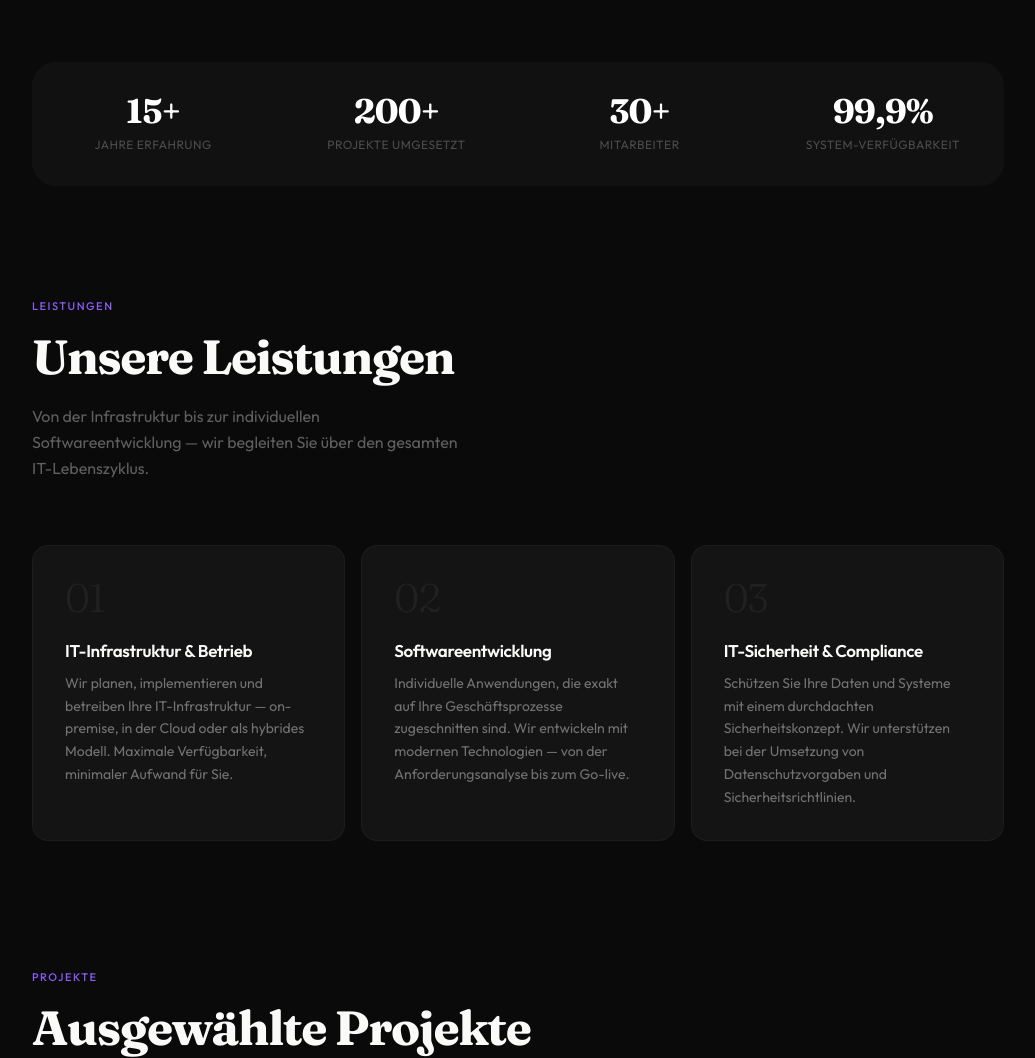
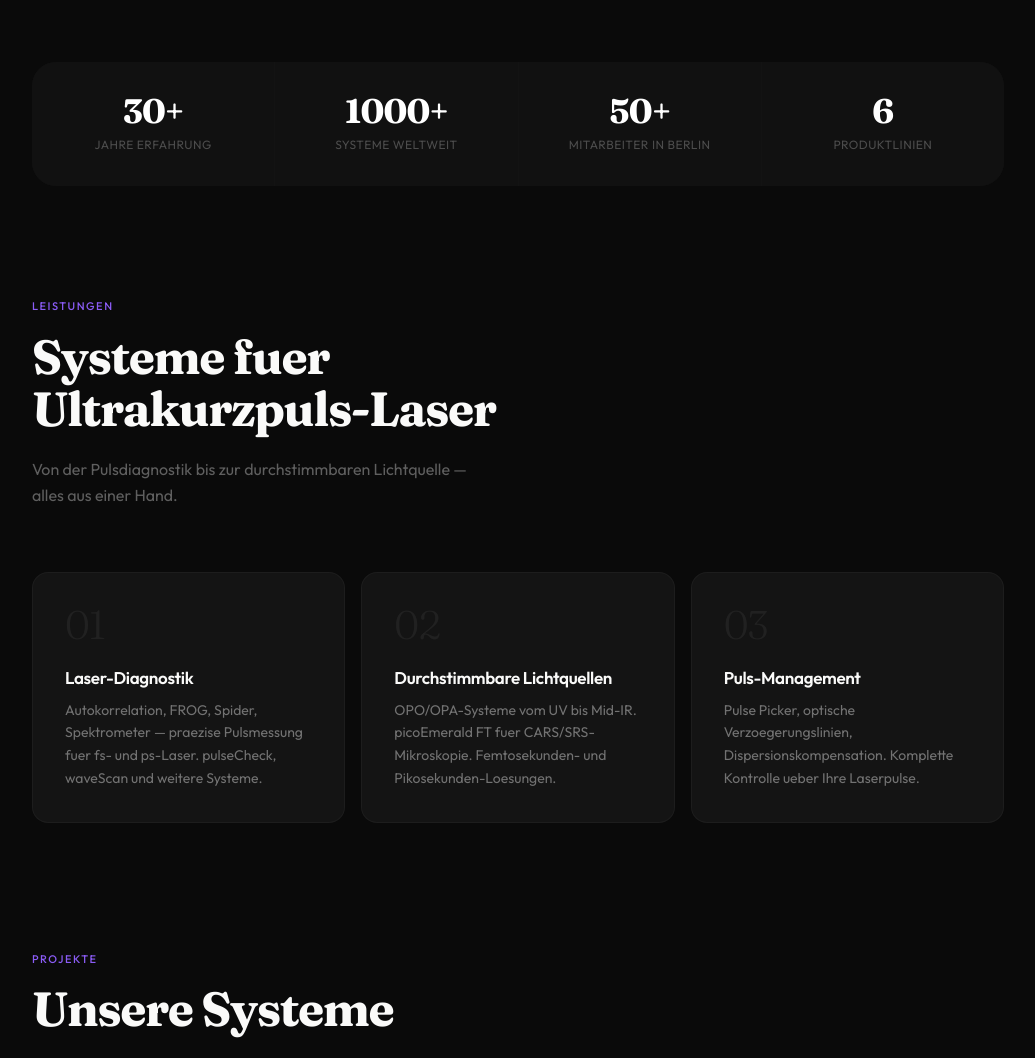
Before and after one commit to korenpollak-hue/film-labor-demos, a plain HTML site: page ape-gmbh/index.html in a window 1280 px wide. Shown: the part 960-2018 px from the top of the page, without its empty margins (122-1157 px from the left). Drawn offline with nearby package versions, Linux system fonts and the light colour scheme.

Commit message:
Fix APE: correct laser tech data, real products, real services

```diff
--- a/ape-gmbh/index.html
+++ b/ape-gmbh/index.html
@@ -4,7 +4,7 @@
 <meta charset="UTF-8">
 <meta name="viewport" content="width=device-width, initial-scale=1.0">
 <title>Ein Entwurf fuer APE GmbH</title>
-<meta name="description" content="APE GmbH — IT-Lösungen für den Mittelstand. Infrastruktur, Softwareentwicklung und IT-Sicherheit aus einer Hand.">
+<meta name="description" content="APE GmbH Berlin — Ultrafast Laser Technology. Pulsdiagnostik, OPO/OPA, durchstimmbare Lichtquellen seit 1992.">
 <script src="https://cdn.tailwindcss.com"></script>
 <link rel="preconnect" href="https://fonts.googleapis.com">
 <link rel="preconnect" href="https://fonts.gstatic.com" crossorigin>
@@ -110,7 +110,7 @@ body::after{content:'';position:fixed;inset:0;z-index:50;pointer-events:none;opa
     </h1>
 
     <p class="reveal d2 text-[18px] text-white/60 max-w-[460px] leading-relaxed mb-10 drop-shadow-[0_1px_10px_rgba(0,0,0,0.5)]">
-      APE GmbH entwickelt und betreibt maßgeschneiderte IT-Lösungen für mittelständische Unternehmen. Verlässlich, sicher und auf Wachstum ausgelegt.
+      Seit 1992 entwickelt APE in Berlin hochpraezise Diagnose- und Lichtquellensysteme fuer die Ultrakurzpuls-Laserforschung. Weltweit im Einsatz.
     </p>
 
     <div class="reveal d3 flex flex-col sm:flex-row gap-3">
@@ -128,12 +128,12 @@ body::after{content:'';position:fixed;inset:0;z-index:50;pointer-events:none;opa
 <!-- ══════ SERVICES MARQUEE ══════ -->
 <div class="border-y border-white/[0.04] py-5 mb-24 overflow-hidden">
   <div class="mq-track">
-    <span class="font-serif text-[44px] md:text-[56px] font-light tracking-tight text-white/[0.05] italic whitespace-nowrap">IT-Infrastruktur & Betrieb</span>
-    <span class="font-serif text-[44px] md:text-[56px] font-light tracking-tight text-white/[0.05] italic whitespace-nowrap">Softwareentwicklung</span>
-    <span class="font-serif text-[44px] md:text-[56px] font-light tracking-tight text-white/[0.05] italic whitespace-nowrap">IT-Sicherheit & Compliance</span>
-    <span class="font-serif text-[44px] md:text-[56px] font-light tracking-tight text-white/[0.05] italic whitespace-nowrap">IT-Infrastruktur & Betrieb</span>
-    <span class="font-serif text-[44px] md:text-[56px] font-light tracking-tight text-white/[0.05] italic whitespace-nowrap">Softwareentwicklung</span>
-    <span class="font-serif text-[44px] md:text-[56px] font-light tracking-tight text-white/[0.05] italic whitespace-nowrap">IT-Sicherheit & Compliance</span>
+    <span class="font-serif text-[44px] md:text-[56px] font-light tracking-tight text-white/[0.05] italic whitespace-nowrap">Laser-Diagnostik</span>
+    <span class="font-serif text-[44px] md:text-[56px] font-light tracking-tight text-white/[0.05] italic whitespace-nowrap">Durchstimmbare Lichtquellen</span>
+    <span class="font-serif text-[44px] md:text-[56px] font-light tracking-tight text-white/[0.05] italic whitespace-nowrap">Puls-Management</span>
+    <span class="font-serif text-[44px] md:text-[56px] font-light tracking-tight text-white/[0.05] italic whitespace-nowrap">Laser-Diagnostik</span>
+    <span class="font-serif text-[44px] md:text-[56px] font-light tracking-tight text-white/[0.05] italic whitespace-nowrap">Durchstimmbare Lichtquellen</span>
+    <span class="font-serif text-[44px] md:text-[56px] font-light tracking-tight text-white/[0.05] italic whitespace-nowrap">Puls-Management</span>
   </div>
 </div>
 
@@ -142,20 +142,20 @@ body::after{content:'';position:fixed;inset:0;z-index:50;pointer-events:none;opa
   <div class="reveal grid grid-cols-2 md:grid-cols-4 gap-px bg-white/[0.04] rounded-3xl overflow-hidden">
 
     <div class="bg-[#111] p-8 text-center hover:bg-[#151515] transition-colors duration-300">
-      <div class="font-serif text-[34px] font-bold tracking-tight text-white leading-none"><span data-count="15" data-suffix="+">0+</span></div>
+      <div class="font-serif text-[34px] font-bold tracking-tight text-white leading-none"><span data-count="30" data-suffix="+">0+</span></div>
       <div class="text-[12px] text-white/25 mt-2 tracking-[0.04em] uppercase">Jahre Erfahrung</div>
     </div>
     <div class="bg-[#111] p-8 text-center hover:bg-[#151515] transition-colors duration-300">
-      <div class="font-serif text-[34px] font-bold tracking-tight text-white leading-none"><span data-count="200" data-suffix="+">0+</span></div>
-      <div class="text-[12px] text-white/25 mt-2 tracking-[0.04em] uppercase">Projekte umgesetzt</div>
+      <div class="font-serif text-[34px] font-bold tracking-tight text-white leading-none"><span data-count="1000" data-suffix="+">0+</span></div>
+      <div class="text-[12px] text-white/25 mt-2 tracking-[0.04em] uppercase">Systeme weltweit</div>
     </div>
     <div class="bg-[#111] p-8 text-center hover:bg-[#151515] transition-colors duration-300">
-      <div class="font-serif text-[34px] font-bold tracking-tight text-white leading-none"><span data-count="30" data-suffix="+">0+</span></div>
-      <div class="text-[12px] text-white/25 mt-2 tracking-[0.04em] uppercase">Mitarbeiter</div>
+      <div class="font-serif text-[34px] font-bold tracking-tight text-white leading-none"><span data-count="50" data-suffix="+">0+</span></div>
+      <div class="text-[12px] text-white/25 mt-2 tracking-[0.04em] uppercase">Mitarbeiter in Berlin</div>
     </div>
     <div class="bg-[#111] p-8 text-center hover:bg-[#151515] transition-colors duration-300">
-      <div class="font-serif text-[34px] font-bold tracking-tight text-white leading-none"><span data-count="99" data-suffix=",9%">0,9%</span></div>
-      <div class="text-[12px] text-white/25 mt-2 tracking-[0.04em] uppercase">System-Verfügbarkeit</div>
+      <div class="font-serif text-[34px] font-bold tracking-tight text-white leading-none"><span data-count="6" data-suffix="">0</span></div>
+      <div class="text-[12px] text-white/25 mt-2 tracking-[0.04em] uppercase">Produktlinien</div>
     </div>
   </div>
 </div>
@@ -163,27 +163,27 @@ body::after{content:'';position:fixed;inset:0;z-index:50;pointer-events:none;opa
 <!-- ══════ LEISTUNGEN ══════ -->
 <section class="px-6 md:px-16 max-w-[1100px] mx-auto pb-32" id="leistungen">
   <div class="reveal text-[11px] font-medium tracking-[0.14em] uppercase text-[#8b5cf6] mb-4">Leistungen</div>
-  <h2 class="reveal d1 font-serif text-[clamp(28px,4vw,48px)] font-semibold tracking-[-0.03em] leading-[1.1] mb-5 max-w-[520px]">Unsere Leistungen</h2>
-  <p class="reveal d2 text-[16px] text-white/35 max-w-[440px] leading-relaxed mb-16">Von der Infrastruktur bis zur individuellen Softwareentwicklung — wir begleiten Sie über den gesamten IT-Lebenszyklus.</p>
+  <h2 class="reveal d1 font-serif text-[clamp(28px,4vw,48px)] font-semibold tracking-[-0.03em] leading-[1.1] mb-5 max-w-[520px]">Systeme fuer Ultrakurzpuls-Laser</h2>
+  <p class="reveal d2 text-[16px] text-white/35 max-w-[440px] leading-relaxed mb-16">Von der Pulsdiagnostik bis zur durchstimmbaren Lichtquelle — alles aus einer Hand.</p>
   <div class="grid md:grid-cols-3 gap-4">
 
     <div class="reveal delay-1 group bg-[#141414] rounded-2xl p-8 border border-white/[0.04] hover:-translate-y-1 hover:shadow-[0_16px_48px_rgba(0,0,0,0.3)] transition-all duration-500 relative overflow-hidden">
       <div class="absolute inset-0 rounded-2xl bg-gradient-to-br from-white/[0.03] to-transparent opacity-0 group-hover:opacity-100 transition-opacity pointer-events-none"></div>
       <div class="font-serif text-[40px] font-light text-white/[0.06] leading-none mb-5 tracking-tight">01</div>
-      <h3 class="text-[17px] font-semibold tracking-[-0.02em] mb-2 relative">IT-Infrastruktur & Betrieb</h3>
-      <p class="text-[14px] text-white/40 leading-relaxed relative">Wir planen, implementieren und betreiben Ihre IT-Infrastruktur — on-premise, in der Cloud oder als hybrides Modell. Maximale Verfügbarkeit, minimaler Aufwand für Sie.</p>
+      <h3 class="text-[17px] font-semibold tracking-[-0.02em] mb-2 relative">Laser-Diagnostik</h3>
+      <p class="text-[14px] text-white/40 leading-relaxed relative">Autokorrelation, FROG, Spider, Spektrometer — praezise Pulsmessung fuer fs- und ps-Laser. pulseCheck, waveScan und weitere Systeme.</p>
     </div>
     <div class="reveal delay-2 group bg-[#141414] rounded-2xl p-8 border border-white/[0.04] hover:-translate-y-1 hover:shadow-[0_16px_48px_rgba(0,0,0,0.3)] transition-all duration-500 relative overflow-hidden">
       <div class="absolute inset-0 rounded-2xl bg-gradient-to-br from-white/[0.03] to-transparent opacity-0 group-hover:opacity-100 transition-opacity pointer-events-none"></div>
       <div class="font-serif text-[40px] font-light text-white/[0.06] leading-none mb-5 tracking-tight">02</div>
-      <h3 class="text-[17px] font-semibold tracking-[-0.02em] mb-2 relative">Softwareentwicklung</h3>
-      <p class="text-[14px] text-white/40 leading-relaxed relative">Individuelle Anwendungen, die exakt auf Ihre Geschäftsprozesse zugeschnitten sind. Wir entwickeln mit modernen Technologien — von der Anforderungsanalyse bis zum Go-live.</p>
+      <h3 class="text-[17px] font-semibold tracking-[-0.02em] mb-2 relative">Durchstimmbare Lichtquellen</h3>
+      <p class="text-[14px] text-white/40 leading-relaxed relative">OPO/OPA-Systeme vom UV bis Mid-IR. picoEmerald FT fuer CARS/SRS-Mikroskopie. Femtosekunden- und Pikosekunden-Loesungen.</p>
     </div>
     <div class="reveal delay-3 group bg-[#141414] rounded-2xl p-8 border border-white/[0.04] hover:-translate-y-1 hover:shadow-[0_16px_48px_rgba(0,0,0,0.3)] transition-all duration-500 relative overflow-hidden">
       <div class="absolute inset-0 rounded-2xl bg-gradient-to-br from-white/[0.03] to-transparent opacity-0 group-hover:opacity-100 transition-opacity pointer-events-none"></div>
       <div class="font-serif text-[40px] font-light text-white/[0.06] leading-none mb-5 tracking-tight">03</div>
-      <h3 class="text-[17px] font-semibold tracking-[-0.02em] mb-2 relative">IT-Sicherheit & Compliance</h3>
-      <p class="text-[14px] text-white/40 leading-relaxed relative">Schützen Sie Ihre Daten und Systeme mit einem durchdachten Sicherheitskonzept. Wir unterstützen bei der Umsetzung von Datenschutzvorgaben und Sicherheitsrichtlinien.</p>
+      <h3 class="text-[17px] font-semibold tracking-[-0.02em] mb-2 relative">Puls-Management</h3>
+      <p class="text-[14px] text-white/40 leading-relaxed relative">Pulse Picker, optische Verzoegerungslinien, Dispersionskompensation. Komplette Kontrolle ueber Ihre Laserpulse.</p>
     </div>
   </div>
 </section>
@@ -191,25 +191,25 @@ body::after{content:'';position:fixed;inset:0;z-index:50;pointer-events:none;opa
 <!-- ══════ PROJEKTE (Echte Bilder) ══════ -->
 <section class="px-6 md:px-16 max-w-[1100px] mx-auto pb-32" id="projekte">
   <div class="reveal text-[11px] font-medium tracking-[0.14em] uppercase text-[#8b5cf6] mb-4">Projekte</div>
-  <h2 class="reveal d1 font-serif text-[clamp(28px,4vw,48px)] font-semibold tracking-[-0.03em] leading-[1.1] mb-16">Ausgewählte Projekte</h2>
+  <h2 class="reveal d1 font-serif text-[clamp(28px,4vw,48px)] font-semibold tracking-[-0.03em] leading-[1.1] mb-16">Unsere Systeme</h2>
   <div class="grid md:grid-cols-[1.3fr_0.7fr] grid-rows-[280px_280px] gap-3">
 
     <div class="clip-reveal md:row-span-2 rounded-2xl overflow-hidden relative group cursor-pointer">
-      <img src="https://www.ape-berlin.de/content/uploads/2025/06/pulseCheck_single_webbanner_v.13.png" alt="APE GmbH" loading="lazy" class="w-full h-full object-cover transition-transform duration-700 ease-[cubic-bezier(0.32,0.72,0,1)] group-hover:scale-105 brightness-[0.85] saturate-[0.9] group-hover:brightness-100 group-hover:saturate-100">
+      <img src="https://www.ape-berlin.de/content/uploads/2025/06/pulseCheck_single_webbanner_v.13.png" alt="APE System" loading="lazy" class="w-full h-full object-cover transition-transform duration-700 ease-[cubic-bezier(0.32,0.72,0,1)] group-hover:scale-105 brightness-[0.85] saturate-[0.9] group-hover:brightness-100 group-hover:saturate-100">
       <div class="absolute inset-0 bg-gradient-to-t from-black/60 to-transparent"></div>
       <div class="absolute bottom-0 left-0 right-0 p-6 translate-y-2 opacity-0 group-hover:translate-y-0 group-hover:opacity-100 transition-all duration-500">
         <span class="text-[13px] text-white/60">APE GmbH</span>
       </div>
     </div>
     <div class="clip-reveal  rounded-2xl overflow-hidden relative group cursor-pointer">
-      <img src="https://www.ape-berlin.de/content/uploads/2026/01/pE-FT_banner_v.1.png" alt="APE GmbH" loading="lazy" class="w-full h-full object-cover transition-transform duration-700 ease-[cubic-bezier(0.32,0.72,0,1)] group-hover:scale-105 brightness-[0.85] saturate-[0.9] group-hover:brightness-100 group-hover:saturate-100">
+      <img src="https://www.ape-berlin.de/content/uploads/2026/01/pE-FT_banner_v.1.png" alt="APE System" loading="lazy" class="w-full h-full object-cover transition-transform duration-700 ease-[cubic-bezier(0.32,0.72,0,1)] group-hover:scale-105 brightness-[0.85] saturate-[0.9] group-hover:brightness-100 group-hover:saturate-100">
       <div class="absolute inset-0 bg-gradient-to-t from-black/60 to-transparent"></div>
       <div class="absolute bottom-0 left-0 right-0 p-6 translate-y-2 opacity-0 group-hover:translate-y-0 group-hover:opacity-100 transition-all duration-500">
         <span class="text-[13px] text-white/60">APE GmbH</span>
       </div>
     </div>
     <div class="clip-reveal  rounded-2xl overflow-hidden relative group cursor-pointer">
-      <img src="https://www.ape-berlin.de/content/uploads/2026/01/NX_banner_v.1.png" alt="APE GmbH" loading="lazy" class="w-full h-full object-cover transition-transform duration-700 ease-[cubic-bezier(0.32,0.72,0,1)] group-hover:scale-105 brightness-[0.85] saturate-[0.9] group-hover:brightness-100 group-hover:saturate-100">
+      <img src="https://www.ape-berlin.de/content/uploads/2026/01/NX_banner_v.1.png" alt="APE System" loading="lazy" class="w-full h-full object-cover transition-transform duration-700 ease-[cubic-bezier(0.32,0.72,0,1)] group-hover:scale-105 brightness-[0.85] saturate-[0.9] group-hover:brightness-100 group-hover:saturate-100">
       <div class="absolute inset-0 bg-gradient-to-t from-black/60 to-transparent"></div>
       <div class="absolute bottom-0 left-0 right-0 p-6 translate-y-2 opacity-0 group-hover:translate-y-0 group-hover:opacity-100 transition-all duration-500">
         <span class="text-[13px] text-white/60">APE GmbH</span>
@@ -222,10 +222,10 @@ body::after{content:'';position:fixed;inset:0;z-index:50;pointer-events:none;opa
 <section class="px-6 md:px-16 max-w-[1100px] mx-auto pb-28" id="kontakt">
   <div class="reveal relative bg-[#111] rounded-[28px] p-12 md:p-20 text-center overflow-hidden border border-white/[0.03]">
     <div class="absolute -top-20 left-1/2 -translate-x-1/2 w-[300px] h-[300px] bg-[#8b5cf6] opacity-[0.05] rounded-full blur-[80px] pointer-events-none"></div>
-    <h2 class="font-serif text-[clamp(26px,3.5vw,42px)] font-semibold tracking-[-0.03em] leading-[1.12] mb-4 relative">Bereit für den nächsten Schritt?</h2>
-    <p class="text-[16px] text-white/35 max-w-[400px] mx-auto mb-10 leading-relaxed relative">Lassen Sie uns gemeinsam herausfinden, wie wir Ihre IT auf das nächste Level bringen. Wir nehmen uns Zeit für Ihre Situation — ohne Verkaufsdruck.</p>
-    <a href="mailto:info@ape-berlin.de" class="glow-btn inline-flex items-center gap-2 bg-[#8b5cf6] text-white px-9 py-4 rounded-2xl text-[15px] font-semibold relative">
-      Jetzt Kontakt aufnehmen <span class="text-lg">&#8599;</span>
+    <h2 class="font-serif text-[clamp(26px,3.5vw,42px)] font-semibold tracking-[-0.03em] leading-[1.12] mb-4 relative">Sprechen wir ueber Ihre Anwendung</h2>
+    <p class="text-[16px] text-white/35 max-w-[400px] mx-auto mb-10 leading-relaxed relative">Ob Pulsmessung, Wellenlaengenkonversion oder massgeschneiderte Loesungen — unser Team beratet Sie persoenlich.</p>
+    <a href="mailto:sales@ape-berlin.de" class="glow-btn inline-flex items-center gap-2 bg-[#8b5cf6] text-white px-9 py-4 rounded-2xl text-[15px] font-semibold relative">
+      Kontakt aufnehmen <span class="text-lg">&#8599;</span>
     </a>
   </div>
 </section>
```
